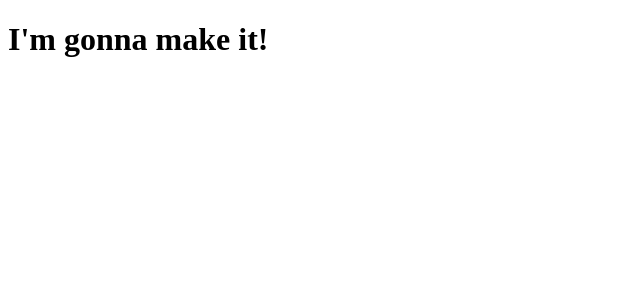
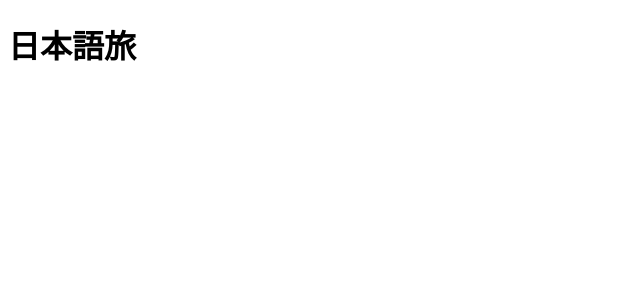
Before and after one commit to vinicius-bender/NihongoTabi, a Next.js app: page / in a window 1280 px wide. Shown: the top 300 px of the page, without its empty margins (0-640 px from the left). Built offline with nearby package versions, Linux system fonts and the light colour scheme.

Commit message:
Changing index text

```diff
--- a/pages/index.js
+++ b/pages/index.js
@@ -1,7 +1,7 @@
 function Home() {
   return (
     <>
-      <h1>I'm gonna make it!</h1>
+      <h1>日本語旅</h1>
     </>
   );
 }
```
